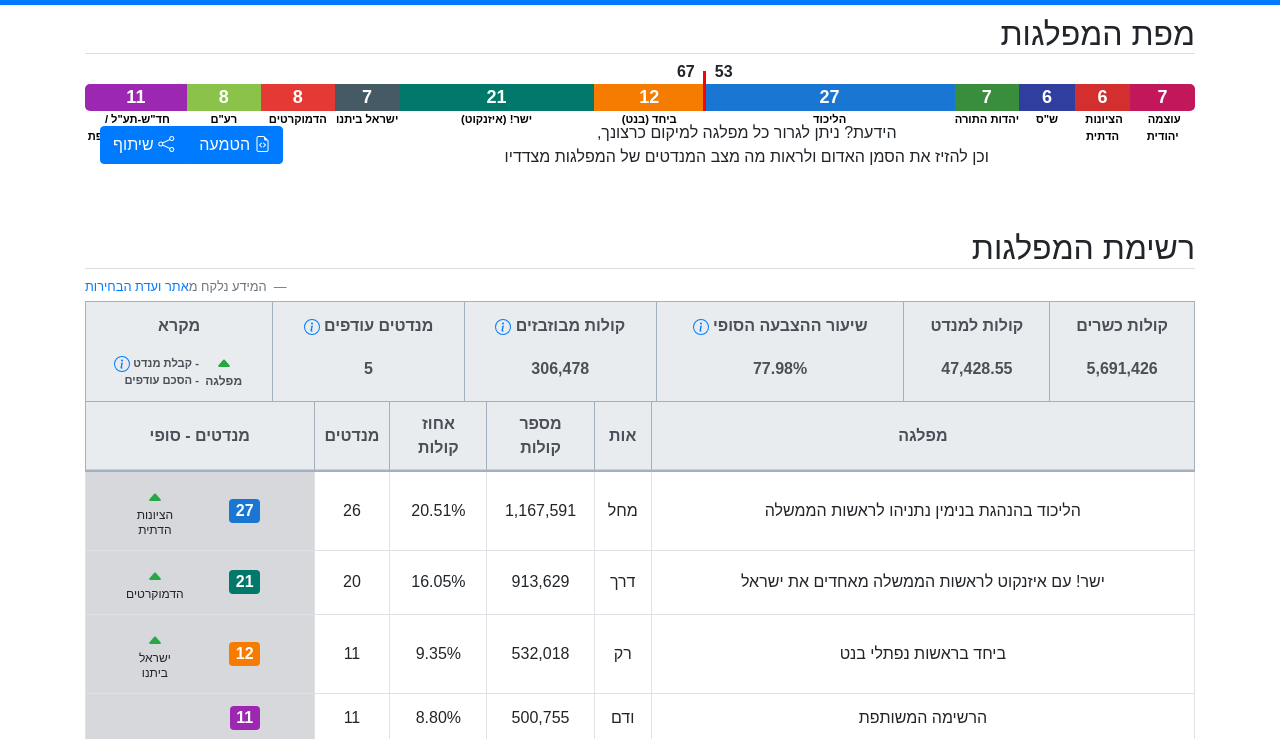
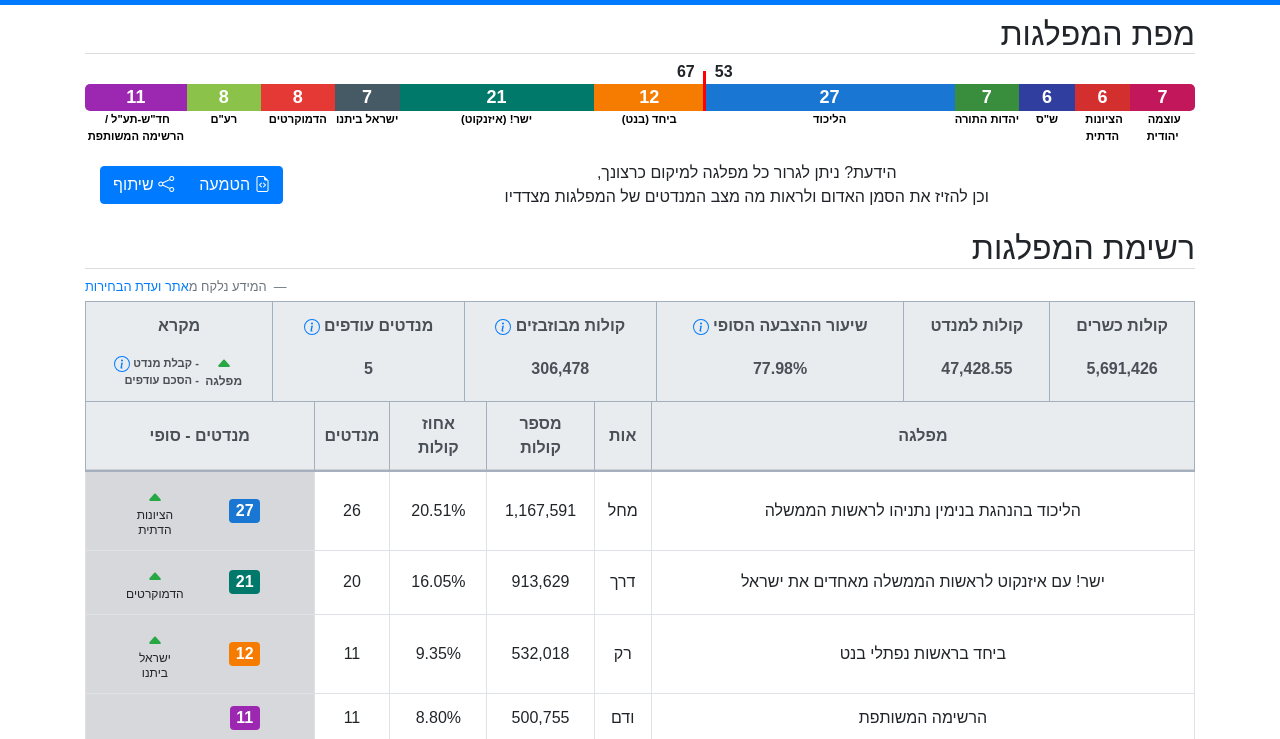
Before and after one commit to DanielL100/Elections26, a website: page index.html in a window 1280 px wide. Shown: the part 57-796 px from the top of the page. Drawn offline with nearby package versions, Linux system fonts and the light colour scheme; a web font is replaced by a local one.

Commit message:
fixing margin top of the bar

```diff
--- a/css/style.css
+++ b/css/style.css
@@ -209,7 +209,7 @@ input[type=range]:hover::-webkit-slider-thumb {
 
 .row {
     margin: auto;
-    margin-top: 50px;
+    margin-top: 50px !important;
 }
 
 #infoUser {
```
